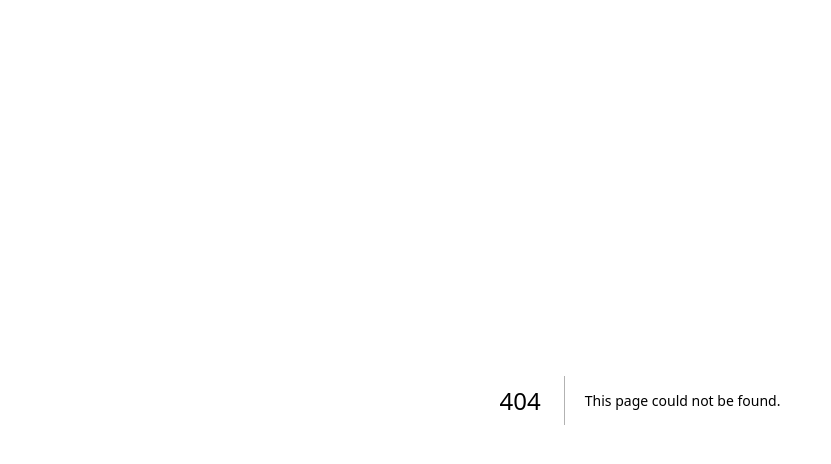
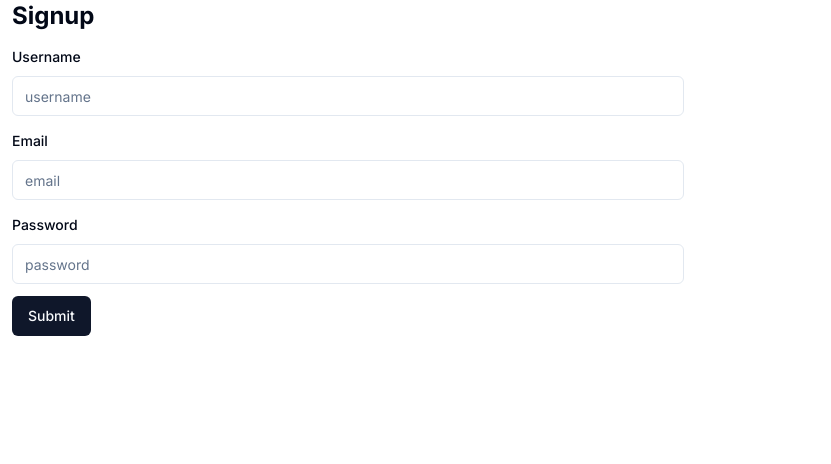
Before and after one commit to ashez2000/connectly, a Next.js app: page /signup in a window 1280 px wide. Before the commit this address had no page. Shown: the top 464 px of the page, without its empty margins (0-831 px from the left). Built offline with nearby package versions, Linux system fonts and the light colour scheme.

Commit message:
Add signup form

```diff
--- a/package.json
+++ b/package.json
@@ -9,8 +9,10 @@
     "lint": "next lint"
   },
   "dependencies": {
+    "@hookform/resolvers": "^3.9.0",
     "@lucia-auth/adapter-prisma": "^4.0.1",
     "@prisma/client": "^5.17.0",
+    "@radix-ui/react-label": "^2.1.0",
     "@radix-ui/react-slot": "^1.1.0",
     "class-variance-authority": "^0.7.0",
     "clsx": "^2.1.1",
@@ -19,6 +21,7 @@
     "next": "14.2.5",
     "react": "^18",
     "react-dom": "^18",
+    "react-hook-form": "^7.52.1",
     "tailwind-merge": "^2.4.0",
     "tailwindcss-animate": "^1.0.7",
     "zod": "^3.23.8"
--- /dev/null
+++ b/src/app/(auth)/signup/page.tsx
@@ -0,0 +1,12 @@
+import SignupForm from './signup-form'
+
+export default function Page() {
+  return (
+    <main className="px-3">
+      <div className="space-y-3 max-w-2xl">
+        <h1 className="text-2xl font-bold">Signup</h1>
+        <SignupForm />
+      </div>
+    </main>
+  )
+}
--- /dev/null
+++ b/src/app/(auth)/signup/signup-form.tsx
@@ -0,0 +1,83 @@
+'use client'
+
+import { useForm } from 'react-hook-form'
+import { zodResolver } from '@hookform/resolvers/zod'
+
+import { Button } from '@/components/ui/button'
+import { Input } from '@/components/ui/input'
+import {
+  Form,
+  FormControl,
+  FormField,
+  FormItem,
+  FormLabel,
+  FormMessage,
+} from '@/components/ui/form'
+
+import { signupSchema, SignupInput } from '@/schemas/auth'
+
+export default function SignupForm() {
+  const form = useForm<SignupInput>({
+    resolver: zodResolver(signupSchema),
+    defaultValues: {
+      username: '',
+      email: '',
+      password: '',
+    },
+  })
+
+  const onSubmit = (input: SignupInput) => {
+    console.log(input)
+    form.reset()
+  }
+
+  return (
+    <Form {...form}>
+      <form onSubmit={form.handleSubmit(onSubmit)} className="space-y-3">
+        <FormField
+          control={form.control}
+          name="username"
+          render={({ field }) => (
+            <FormItem>
+              <FormLabel>Username</FormLabel>
+              <FormControl>
+                <Input placeholder="username" {...field} />
+              </FormControl>
+              <FormMessage />
+            </FormItem>
+          )}
+        />
+
+        <FormField
+          control={form.control}
+          name="email"
+          render={({ field }) => (
+            <FormItem>
+              <FormLabel>Email</FormLabel>
+              <FormControl>
+                <Input placeholder="email" {...field} />
+              </FormControl>
+              <FormMessage />
+            </FormItem>
+          )}
+        />
+
+        <FormField
+          control={form.control}
+          name="password"
+          render={({ field }) => (
+            <FormItem>
+              <FormLabel>Password</FormLabel>
+              <FormControl>
+                <Input type="password" placeholder="password" {...field} />
+              </FormControl>
+              <FormMessage />
+            </FormItem>
+          )}
+        />
+
+        <Button type="submit">Submit</Button>
+      </form>
+    </Form>
+  )
+}
--- a/src/app/page.tsx
+++ b/src/app/page.tsx
@@ -1,9 +1,12 @@
+import Link from 'next/link'
 import { Button } from '@/components/ui/button'
 
-export default function Home() {
+export default function Page() {
   return (
-    <div className="text-green-600">
-      <Button>Hello, world!</Button>
-    </div>
+    <main>
+      <Button asChild>
+        <Link href="/signup">signup</Link>
+      </Button>
+    </main>
   )
 }
--- /dev/null
+++ b/src/components/ui/form.tsx
@@ -0,0 +1,178 @@
+'use client'
+
+import * as React from 'react'
+import * as LabelPrimitive from '@radix-ui/react-label'
+import { Slot } from '@radix-ui/react-slot'
+import {
+  Controller,
+  ControllerProps,
+  FieldPath,
+  FieldValues,
+  FormProvider,
+  useFormContext,
+} from 'react-hook-form'
+
+import { cn } from '@/lib/utils'
+import { Label } from '@/components/ui/label'
+
+const Form = FormProvider
+
+type FormFieldContextValue<
+  TFieldValues extends FieldValues = FieldValues,
+  TName extends FieldPath<TFieldValues> = FieldPath<TFieldValues>
+> = {
+  name: TName
+}
+
+const FormFieldContext = React.createContext<FormFieldContextValue>(
+  {} as FormFieldContextValue
+)
+
+const FormField = <
+  TFieldValues extends FieldValues = FieldValues,
+  TName extends FieldPath<TFieldValues> = FieldPath<TFieldValues>
+>({
+  ...props
+}: ControllerProps<TFieldValues, TName>) => {
+  return (
+    <FormFieldContext.Provider value={{ name: props.name }}>
+      <Controller {...props} />
+    </FormFieldContext.Provider>
+  )
+}
+
+const useFormField = () => {
+  const fieldContext = React.useContext(FormFieldContext)
+  const itemContext = React.useContext(FormItemContext)
+  const { getFieldState, formState } = useFormContext()
+
+  const fieldState = getFieldState(fieldContext.name, formState)
+
+  if (!fieldContext) {
+    throw new Error('useFormField should be used within <FormField>')
+  }
+
+  const { id } = itemContext
+
+  return {
+    id,
+    name: fieldContext.name,
+    formItemId: `${id}-form-item`,
+    formDescriptionId: `${id}-form-item-description`,
+    formMessageId: `${id}-form-item-message`,
+    ...fieldState,
+  }
+}
+
+type FormItemContextValue = {
+  id: string
+}
+
+const FormItemContext = React.createContext<FormItemContextValue>(
+  {} as FormItemContextValue
+)
+
+const FormItem = React.forwardRef<
+  HTMLDivElement,
+  React.HTMLAttributes<HTMLDivElement>
+>(({ className, ...props }, ref) => {
+  const id = React.useId()
+
+  return (
+    <FormItemContext.Provider value={{ id }}>
+      <div ref={ref} className={cn('space-y-2', className)} {...props} />
+    </FormItemContext.Provider>
+  )
+})
+FormItem.displayName = 'FormItem'
+
+const FormLabel = React.forwardRef<
+  React.ElementRef<typeof LabelPrimitive.Root>,
+  React.ComponentPropsWithoutRef<typeof LabelPrimitive.Root>
+>(({ className, ...props }, ref) => {
+  const { error, formItemId } = useFormField()
+
+  return (
+    <Label
+      ref={ref}
+      className={cn(error && 'text-destructive', className)}
+      htmlFor={formItemId}
+      {...props}
+    />
+  )
+})
+FormLabel.displayName = 'FormLabel'
+
+const FormControl = React.forwardRef<
+  React.ElementRef<typeof Slot>,
+  React.ComponentPropsWithoutRef<typeof Slot>
+>(({ ...props }, ref) => {
+  const { error, formItemId, formDescriptionId, formMessageId } = useFormField()
+
+  return (
+    <Slot
+      ref={ref}
+      id={formItemId}
+      aria-describedby={
+        !error
+          ? `${formDescriptionId}`
+          : `${formDescriptionId} ${formMessageId}`
+      }
+      aria-invalid={!!error}
+      {...props}
+    />
+  )
+})
+FormControl.displayName = 'FormControl'
+
+const FormDescription = React.forwardRef<
+  HTMLParagraphElement,
+  React.HTMLAttributes<HTMLParagraphElement>
+>(({ className, ...props }, ref) => {
+  const { formDescriptionId } = useFormField()
+
+  return (
+    <p
+      ref={ref}
+      id={formDescriptionId}
+      className={cn('text-sm text-muted-foreground', className)}
+      {...props}
+    />
+  )
+})
+FormDescription.displayName = 'FormDescription'
+
+const FormMessage = React.forwardRef<
+  HTMLParagraphElement,
+  React.HTMLAttributes<HTMLParagraphElement>
+>(({ className, children, ...props }, ref) => {
+  const { error, formMessageId } = useFormField()
+  const body = error ? String(error?.message) : children
+
+  if (!body) {
+    return null
+  }
+
+  return (
+    <p
+      ref={ref}
+      id={formMessageId}
+      className={cn('text-sm font-medium text-destructive', className)}
+      {...props}
+    >
+      {body}
+    </p>
+  )
+})
+FormMessage.displayName = 'FormMessage'
+
+export {
+  useFormField,
+  Form,
+  FormItem,
+  FormLabel,
+  FormControl,
+  FormDescription,
+  FormMessage,
+  FormField,
+}
--- /dev/null
+++ b/src/components/ui/input.tsx
@@ -0,0 +1,25 @@
+import * as React from 'react'
+
+import { cn } from '@/lib/utils'
+
+export interface InputProps
+  extends React.InputHTMLAttributes<HTMLInputElement> {}
+
+const Input = React.forwardRef<HTMLInputElement, InputProps>(
+  ({ className, type, ...props }, ref) => {
+    return (
+      <input
+        type={type}
+        className={cn(
+          'flex h-10 w-full rounded-md border border-input bg-background px-3 py-2 text-sm ring-offset-background file:border-0 file:bg-transparent file:text-sm file:font-medium placeholder:text-muted-foreground focus-visible:outline-none focus-visible:ring-2 focus-visible:ring-ring focus-visible:ring-offset-2 disabled:cursor-not-allowed disabled:opacity-50',
+          className
+        )}
+        ref={ref}
+        {...props}
+      />
+    )
+  }
+)
+Input.displayName = 'Input'
+
+export { Input }
--- /dev/null
+++ b/src/components/ui/label.tsx
@@ -0,0 +1,26 @@
+'use client'
+
+import * as React from 'react'
+import * as LabelPrimitive from '@radix-ui/react-label'
+import { cva, type VariantProps } from 'class-variance-authority'
+
+import { cn } from '@/lib/utils'
+
+const labelVariants = cva(
+  'text-sm font-medium leading-none peer-disabled:cursor-not-allowed peer-disabled:opacity-70'
+)
+
+const Label = React.forwardRef<
+  React.ElementRef<typeof LabelPrimitive.Root>,
+  React.ComponentPropsWithoutRef<typeof LabelPrimitive.Root> &
+    VariantProps<typeof labelVariants>
+>(({ className, ...props }, ref) => (
+  <LabelPrimitive.Root
+    ref={ref}
+    className={cn(labelVariants(), className)}
+    {...props}
+  />
+))
+Label.displayName = LabelPrimitive.Root.displayName
+
+export { Label }
--- a/src/schemas/auth.ts
+++ b/src/schemas/auth.ts
@@ -1,16 +1,21 @@
 import { z } from 'zod'
 
+const requiredString = z.string().min(1, 'Required')
+
 export const signupSchema = z.object({
-  username: z.string(),
-  email: z.string(),
-  password: z.string(),
+  username: requiredString.regex(
+    /^[a-z0-9_-]+$/i,
+    'Only letters, numbers, - and _ allowed'
+  ),
+  email: requiredString.email('Invalid email address'),
+  password: requiredString.min(6, 'Must be atleast 6 characters'),
 })
 
 export type SignupInput = z.infer<typeof signupSchema>
 
 export const signinSchema = z.object({
-  username: z.string(),
-  password: z.string(),
+  username: requiredString,
+  password: requiredString,
 })
 
 export type SigninInput = z.infer<typeof signinSchema>
```
Also changed, not shown: 1 other file (tests, documents, lock files or other folders).
